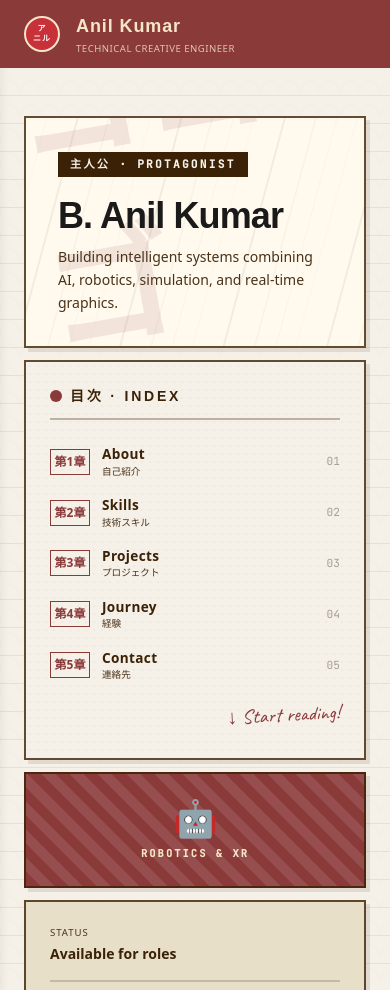
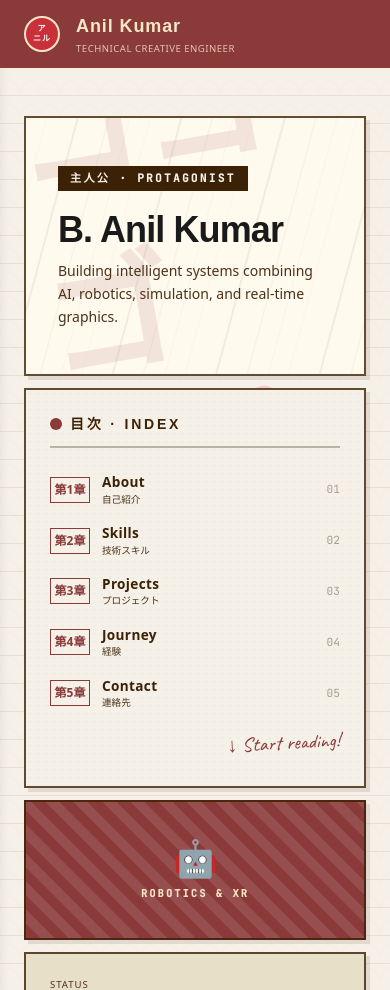
Before and after one commit to Anil-CAI/portfolio, a Next.js app: page / in a window 390 px wide. Shown: the top 990 px of the page. Built offline with nearby package versions, Linux system fonts and the light colour scheme.

Commit message:
Add files via upload

```diff
--- a/src/components/sections/Hero.tsx
+++ b/src/components/sections/Hero.tsx
@@ -43,7 +43,7 @@ export default function Hero() {
               initial={{ opacity: 0, y: 20 }}
               animate={mounted ? { opacity: 1, y: 0 } : {}}
               transition={{ duration: 0.6 }}
-              className="md:col-span-8 bg-washi-light border-2 border-sumi-light/80 p-8 md:p-10 relative overflow-hidden flex flex-col justify-center shadow-[4px_4px_0px_rgba(59,34,6,0.1)]"
+              className="md:col-span-8 min-h-[260px] md:min-h-0 bg-washi-light border-2 border-sumi-light/80 p-8 md:p-10 relative overflow-hidden flex flex-col justify-center shadow-[4px_4px_0px_rgba(59,34,6,0.1)]"
             >
               {/* Manga action lines SVG background */}
               <svg className="absolute inset-0 w-full h-full opacity-5" preserveAspectRatio="none">
@@ -81,7 +81,7 @@ export default function Hero() {
               initial={{ opacity: 0, x: 20 }}
               animate={mounted ? { opacity: 1, x: 0 } : {}}
               transition={{ duration: 0.6, delay: 0.2 }}
-              className="md:col-span-4 md:row-span-2 bg-washi border-2 border-sumi-light/80 p-6 relative flex flex-col shadow-[4px_4px_0px_rgba(59,34,6,0.1)]"
+              className="md:col-span-4 md:row-span-2 min-h-[320px] md:min-h-0 bg-washi border-2 border-sumi-light/80 p-6 relative flex flex-col shadow-[4px_4px_0px_rgba(59,34,6,0.1)]"
             >
               {/* Halftone dots background */}
               <div className="absolute inset-0 opacity-[0.03]" style={{ backgroundImage: "radial-gradient(#000 1px, transparent 1px)", backgroundSize: "8px 8px" }} />
@@ -132,7 +132,7 @@ export default function Hero() {
               initial={{ opacity: 0, y: 20 }}
               animate={mounted ? { opacity: 1, y: 0 } : {}}
               transition={{ duration: 0.6, delay: 0.4 }}
-              className="md:col-span-4 bg-akane text-kitsune-light border-2 border-sumi-light/80 p-6 relative overflow-hidden flex items-center justify-center shadow-[4px_4px_0px_rgba(59,34,6,0.1)]"
+              className="md:col-span-4 min-h-[140px] md:min-h-0 bg-akane text-kitsune-light border-2 border-sumi-light/80 p-6 relative overflow-hidden flex items-center justify-center shadow-[4px_4px_0px_rgba(59,34,6,0.1)]"
             >
               <div className="absolute inset-0 opacity-10" style={{ backgroundImage: "repeating-linear-gradient(45deg, transparent, transparent 10px, #fff 10px, #fff 20px)" }} />
 
```
